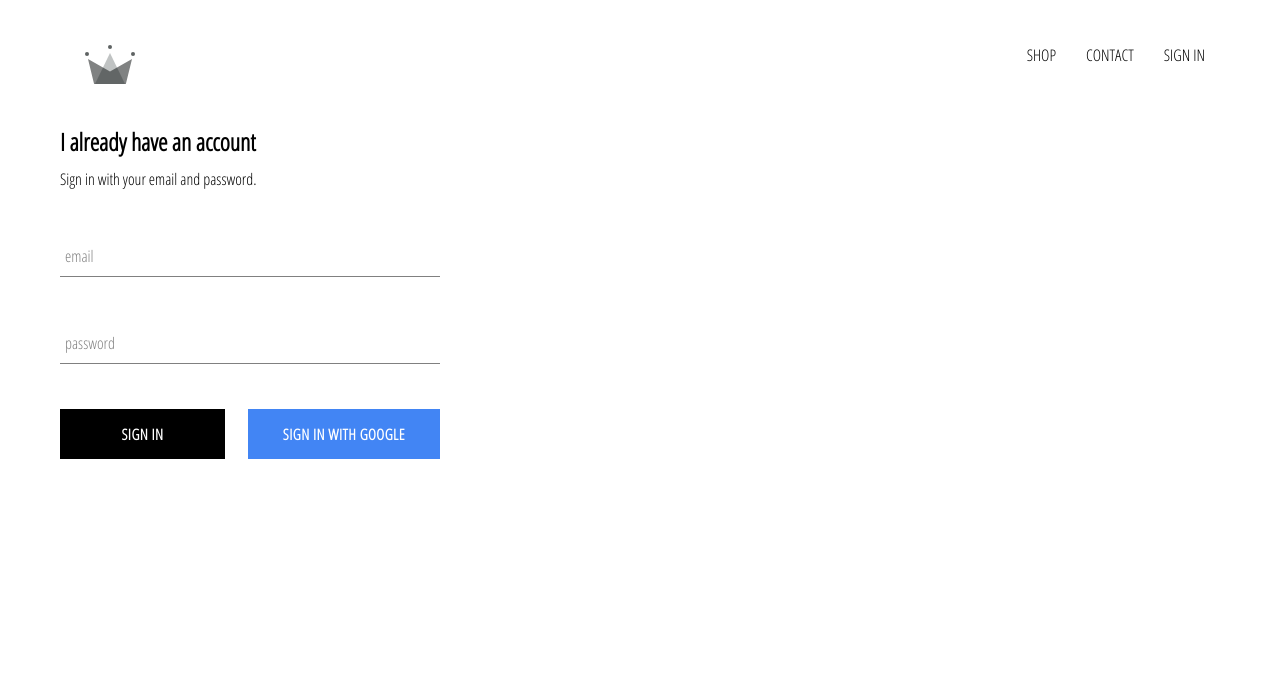
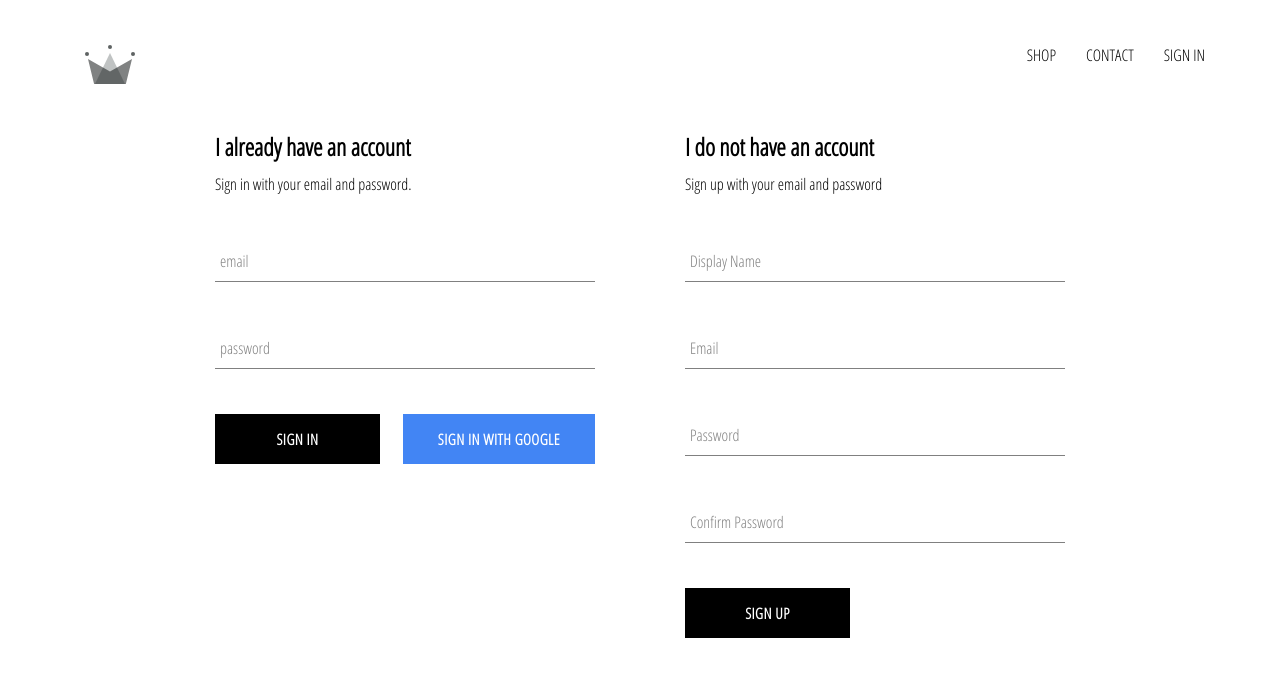
Before and after one commit to KenTandrian/crwn-clothing, a React (Create React App) app: page /signin in a window 1280 px wide. Shown: the top 676 px of the page. Built offline with nearby package versions, Linux system fonts and the light colour scheme; no server answers.

Commit message:
Implemented firebase utils, included ability to store authenticated users in db

```diff
--- a/src/App.js
+++ b/src/App.js
@@ -7,7 +7,7 @@
 import SignInAndSignUpPage from './pages/sign-in-and-sign-up/sign-in-and-sign-up.component';
 import Header from './components/header/header.component';
 
-import { auth } from './firebase/firebase.utils';
+import { auth, createUserProfileDocument } from './firebase/firebase.utils';
 
 class App extends React.Component {
   constructor() {
@@ -21,10 +21,25 @@
 
   componentDidMount() {
     // auth is an open subscription, which will always run as long as the app is mounted.
-    this.unsubscribeFromAuth = auth.onAuthStateChanged(user => {
-      this.setState({ currentUser: user });
+    this.unsubscribeFromAuth = auth.onAuthStateChanged( async userAuth => {
+      if (userAuth) {
+        // This is a user reference (if the user is never stored in the database before)
+        const userRef = await createUserProfileDocument(userAuth);
 
-      console.log(user);
+        userRef.onSnapshot(snapShot => {
+          this.setState({
+            currentUser: {
+              id: snapShot.id,
+              ...snapShot.data()
+            }
+          }, () => {
+            console.log('State', this.state);
+          })
+        });
+      }
+      else {
+        this.setState({ currentUser: userAuth });
+      }
     });
   }
 
--- a/src/components/header/header.component.jsx
+++ b/src/components/header/header.component.jsx
@@ -17,7 +17,7 @@
             <Link className='option' to='/shop'>CONTACT</Link>
             {
                 currentUser ?
-                (<div className="option" onClick={() => auth.signOut()}>SIGN OUT</div>)
+                (<div className="option" cursor="pointer" onClick={() => auth.signOut()}>SIGN OUT</div>)
                 :
                 (<Link className='option' to='/signin'>SIGN IN</Link>)
             }
--- /dev/null
+++ b/src/components/sign-up/sign-up.component.jsx
@@ -0,0 +1,100 @@
+import React from "react";
+
+import FormInput from "../form-input/form-input.component";
+import CustomButton from "../custom-button/custom-button.component";
+
+import { auth, createUserProfileDocument } from "../../firebase/firebase.utils";
+
+import './sign-up.styles.scss';
+
+class SignUp extends React.Component {
+    constructor() {
+        super();
+
+        this.state = {
+            displayName: '',
+            email: '',
+            password: '',
+            confirmPassword: ''
+        }
+    }
+
+    handleSubmit = async (event) => {
+        event.preventDefault();
+        const { displayName, email, password, confirmPassword } = this.state;
+
+        if (password !== confirmPassword) {
+            alert("Passwords don't match");
+            return;
+        }
+
+        try {
+            const { user } = await auth
+                .createUserWithEmailAndPassword(email, password);
+
+            await createUserProfileDocument(user, {displayName});
+            this.setState({
+                displayName: '',
+                email: '',
+                password: '',
+                confirmPassword: ''
+            })
+        }
+        catch (err) {
+            console.log(err);
+        }
+    }
+
+    handleChange = (event) => {
+        const { name, value } = event.target;
+
+        this.setState({ [name]: value });
+    }
+
+    render() {
+        const { displayName, email, password, confirmPassword } = this.state;
+        return(
+            <div className="sign-up">
+                <h2 className="title">I do not have an account</h2>
+                <span>Sign up with your email and password</span>
+                <form onSubmit={this.handleSubmit} className="sign-up-form">
+                    <FormInput
+                        type="text"
+                        name="displayName"
+                        value={displayName}
+                        onChange={this.handleChange}
+                        label="Display Name"
+                        required
+                    />
+                    <FormInput
+                        type="email"
+                        name="email"
+                        value={email}
+                        onChange={this.handleChange}
+                        label="Email"
+                        required
+                    />
+                    <FormInput
+                        type="password"
+                        name="password"
+                        value={password}
+                        onChange={this.handleChange}
+                        label="Password"
+                        required
+                    />
+                    <FormInput
+                        type="password"
+                        name="confirmPassword"
+                        value={confirmPassword}
+                        onChange={this.handleChange}
+                        label="Confirm Password"
+                        required
+                    />
+                    <CustomButton type='submit'>SIGN UP</CustomButton>
+                </form>
+            </div>
+        );
+    }
+}
+
+export default SignUp;
--- /dev/null
+++ b/src/components/sign-up/sign-up.styles.scss
@@ -0,0 +1,9 @@
+.sign-up {
+    display: flex;
+    flex-direction: column;
+    width: 380px;
+
+    .title {
+        margin: 10px 0;
+    }
+}
--- a/src/firebase/firebase.utils.js
+++ b/src/firebase/firebase.utils.js
@@ -1,6 +1,6 @@
 import firebase from 'firebase/compat/app';
 import 'firebase/compat/firestore';
-import 'firebase/compat/auth'; // firebase/compat/auth
+import 'firebase/compat/auth'; // firebase/auth
 
 const config = {
     apiKey: "AIzaSyAFY6xyJADL8voknsPkFAssnXj_alsCCYY",
@@ -11,6 +11,32 @@
     appId: "1:789392842564:web:3547c2c809317e38ae4111",
     measurementId: "G-VE9LQ6EJVM"
 };
+
+export const createUserProfileDocument = async (userAuth, additionalData) => {
+    if (!userAuth) return;
+
+    const userRef = firestore.doc(`users/${userAuth.uid}`);
+    const snapshot = await userRef.get();
+
+    // console.log(snapshot);
+    if(!snapshot.exists) {
+        const { displayName, email } = userAuth;
+        const createdAt = new Date();
+
+        try {
+            await userRef.set({
+                displayName,
+                email,
+                createdAt,
+                ...additionalData
+            })
+        }
+        catch (error) {
+            console.log("Error creating user", error.message);
+        }
+    }
+    return userRef;
+}
 
 firebase.initializeApp(config);
 
--- a/src/pages/sign-in-and-sign-up/sign-in-and-sign-up.component.jsx
+++ b/src/pages/sign-in-and-sign-up/sign-in-and-sign-up.component.jsx
@@ -1,11 +1,13 @@
 import React from "react";
 
 import SignIn from "../../components/sign-in/sign-in.component";
+import SignUp from "../../components/sign-up/sign-up.component";
 import './sign-in-and-sign-up.styles.scss';
 
 const SignInAndSignUpPage = () => (
     <div className="sign-in-and-sign-up">
         <SignIn />
+        <SignUp />
     </div>
 );
 
--- a/src/pages/sign-in-and-sign-up/sign-in-and-sign-up.styles.scss
+++ b/src/pages/sign-in-and-sign-up/sign-in-and-sign-up.styles.scss
@@ -0,0 +1,6 @@
+.sign-in-and-sign-up {
+    width: 850px;
+    display: flex;
+    justify-content: space-between;
+    margin: 30px auto;
+}
```
